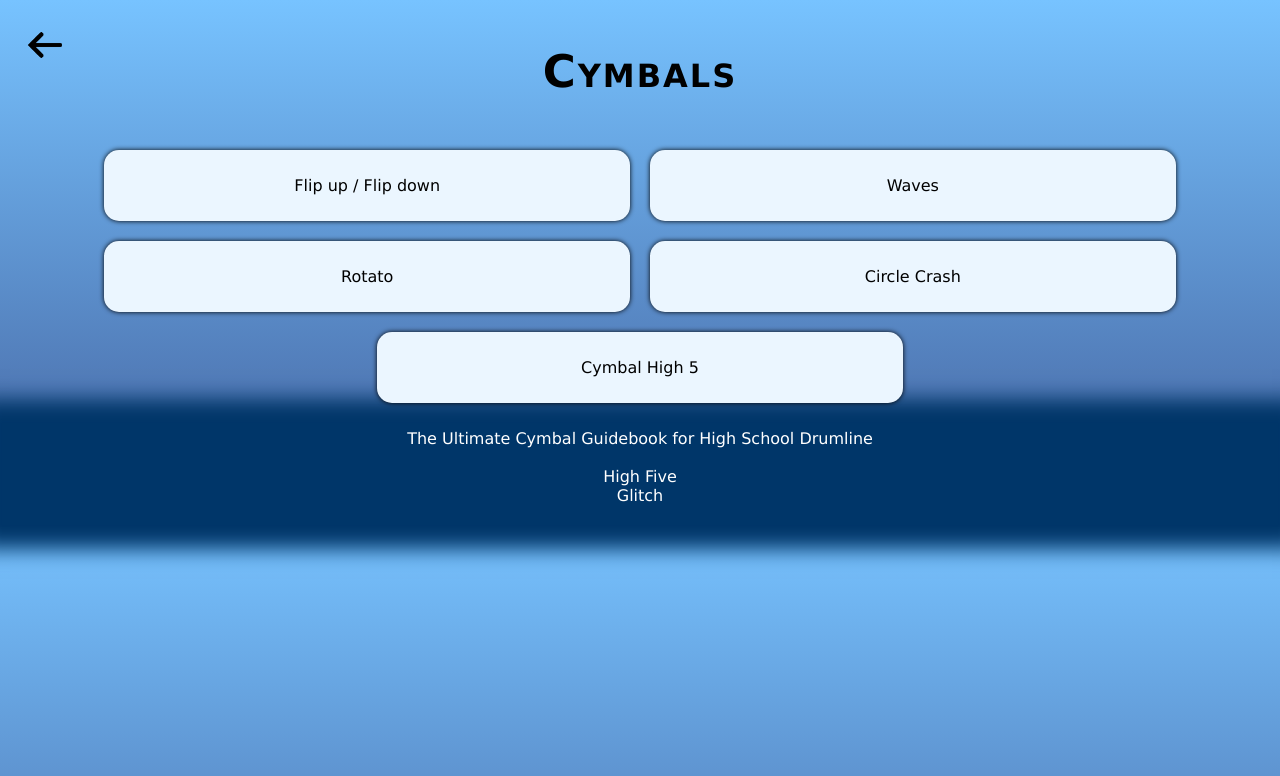
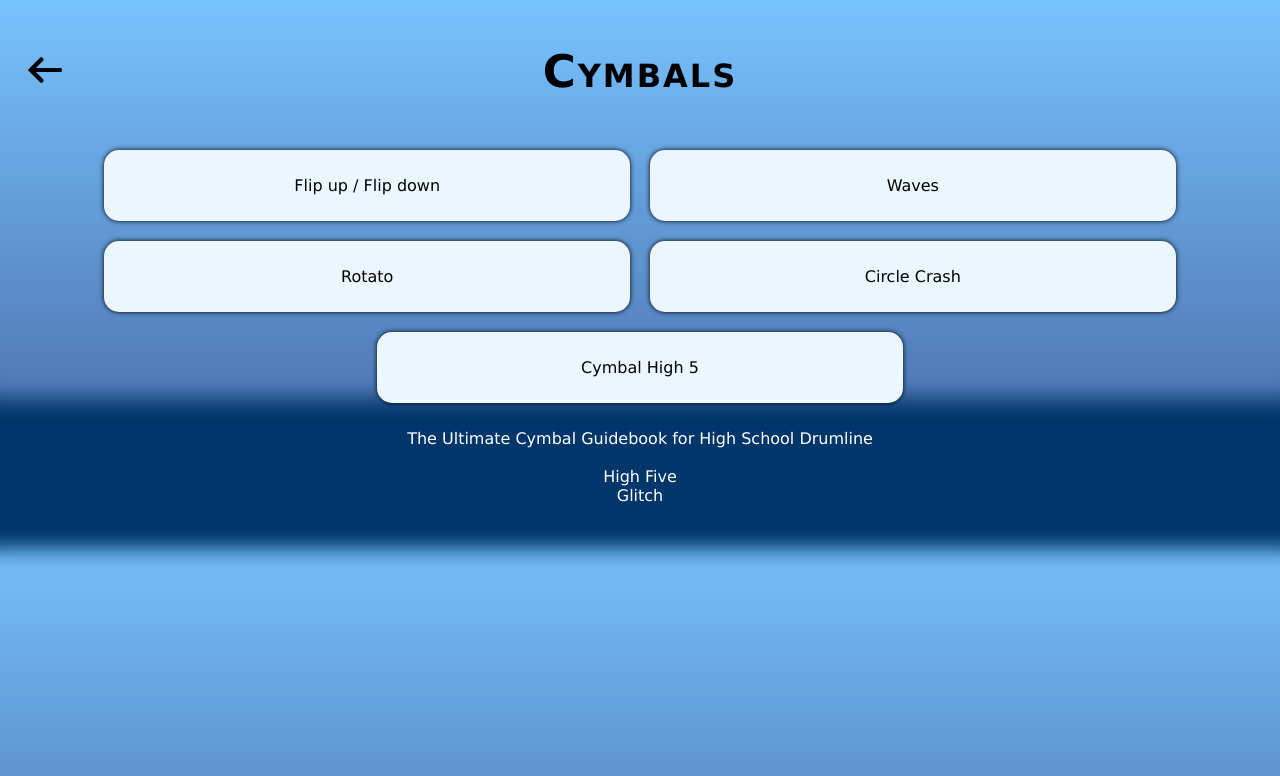
Before and after one commit to CHSGO/drumline, a plain HTML site: page moves/easy.html in a window 1280 px wide. Drawn offline with Linux system fonts and the light colour scheme.

Commit message:
Still text to do

```diff
--- a/style.css
+++ b/style.css
@@ -83,7 +83,7 @@ img
   position: fixed;
   cursor: pointer;
   width: 50px;
-  top: 20px;
+  top: 45px;
   left: 20px;
 }
 
```
